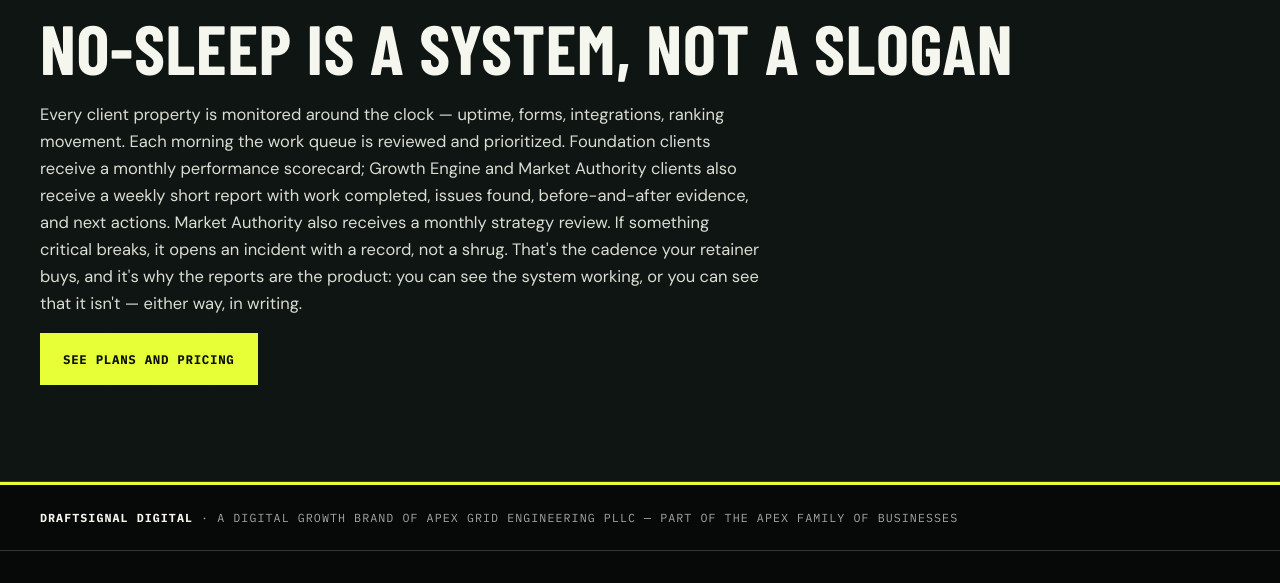
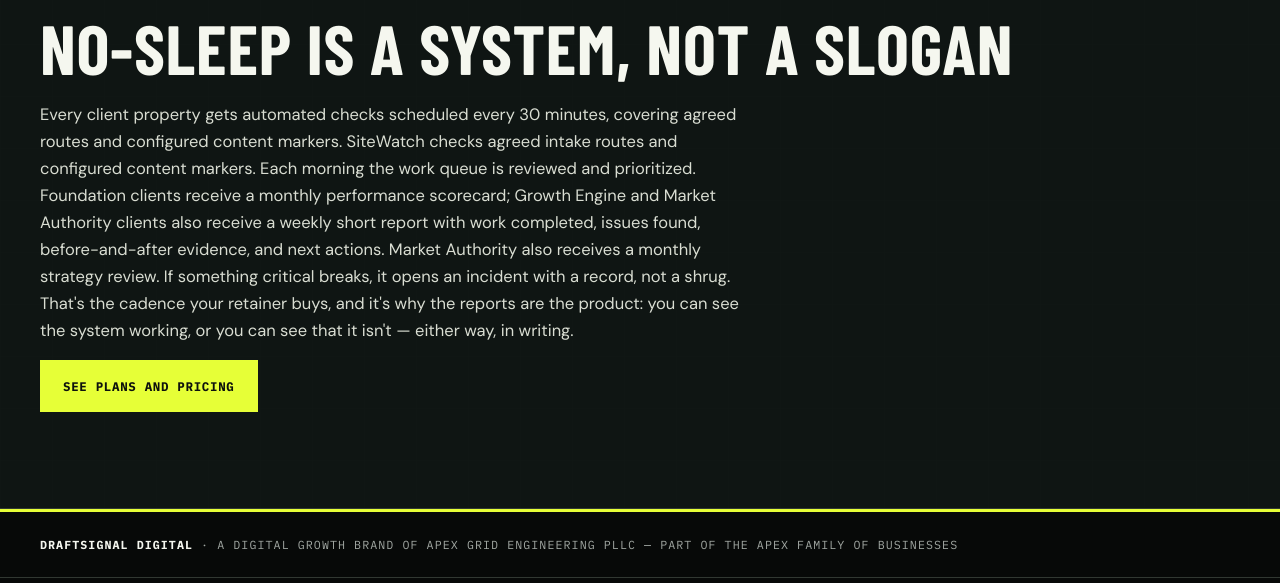
Before and after one commit to chicomills1-create/draftsignal-digital, a plain HTML site: page services.html in a window 1280 px wide. Shown: the part 4480-5063 px from the top of the page. Drawn offline with nearby package versions, Linux system fonts and the light colour scheme; a web font is replaced by a local one.

Commit message:
Deploy DraftSignal Digital site v2 — services.html

```diff
--- a/services.html
+++ b/services.html
@@ -269,7 +269,7 @@
     <div class="wrap">
       <span class="eyebrow">How the work runs</span>
       <h2>No-sleep is a system, not a slogan</h2>
-      <p style="max-width:64ch">Every client property is monitored around the clock — uptime, forms, integrations, ranking movement. Each morning the work queue is reviewed and prioritized. Foundation clients receive a monthly performance scorecard; Growth Engine and Market Authority clients also receive a weekly short report with work completed, issues found, before-and-after evidence, and next actions. Market Authority also receives a monthly strategy review. If something critical breaks, it opens an incident with a record, not a shrug. That's the cadence your retainer buys, and it's why the reports are the product: you can see the system working, or you can see that it isn't — either way, in writing.</p>
+      <p style="max-width:64ch">Every client property gets automated checks scheduled every 30 minutes, covering agreed routes and configured content markers. SiteWatch checks agreed intake routes and configured content markers. Each morning the work queue is reviewed and prioritized. Foundation clients receive a monthly performance scorecard; Growth Engine and Market Authority clients also receive a weekly short report with work completed, issues found, before-and-after evidence, and next actions. Market Authority also receives a monthly strategy review. If something critical breaks, it opens an incident with a record, not a shrug. That's the cadence your retainer buys, and it's why the reports are the product: you can see the system working, or you can see that it isn't — either way, in writing.</p>
       <div class="btn-row"><a class="btn" href="pricing.html">See plans and pricing</a></div>
     </div>
   </section>
```
